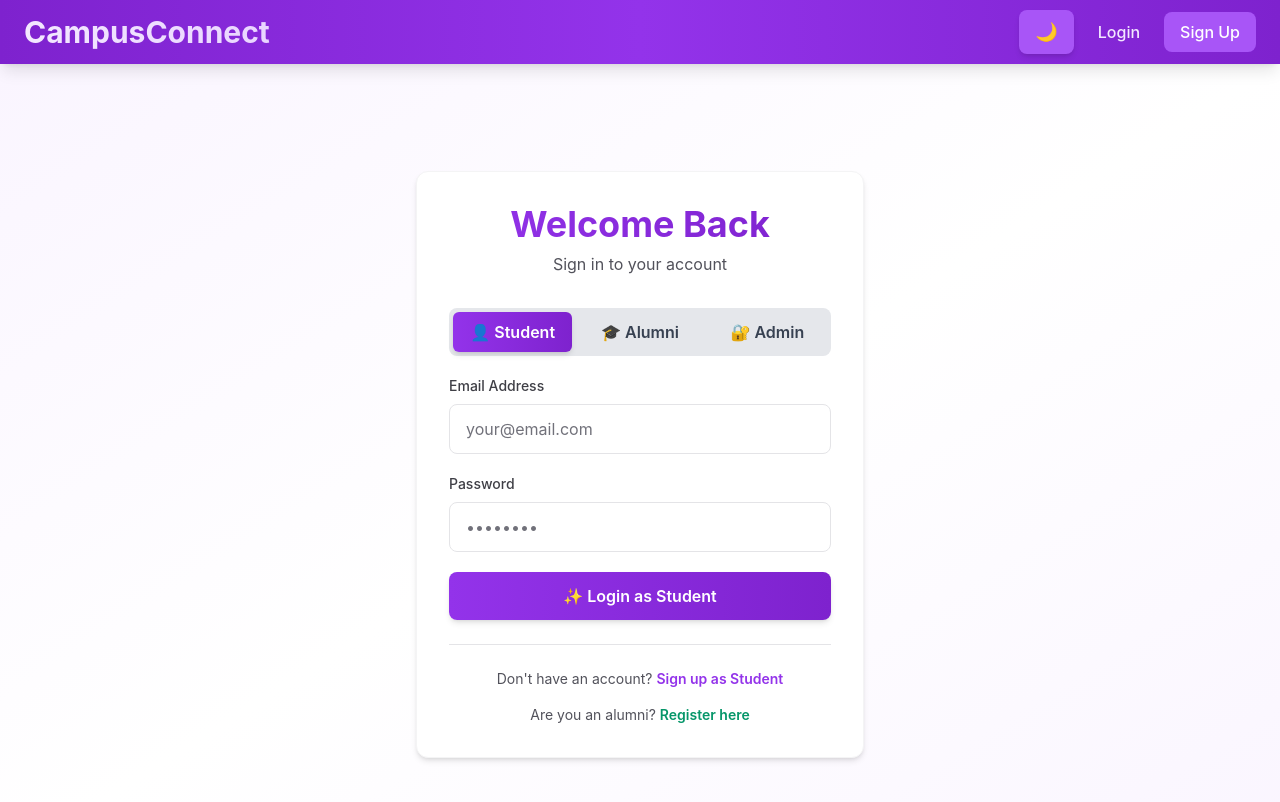
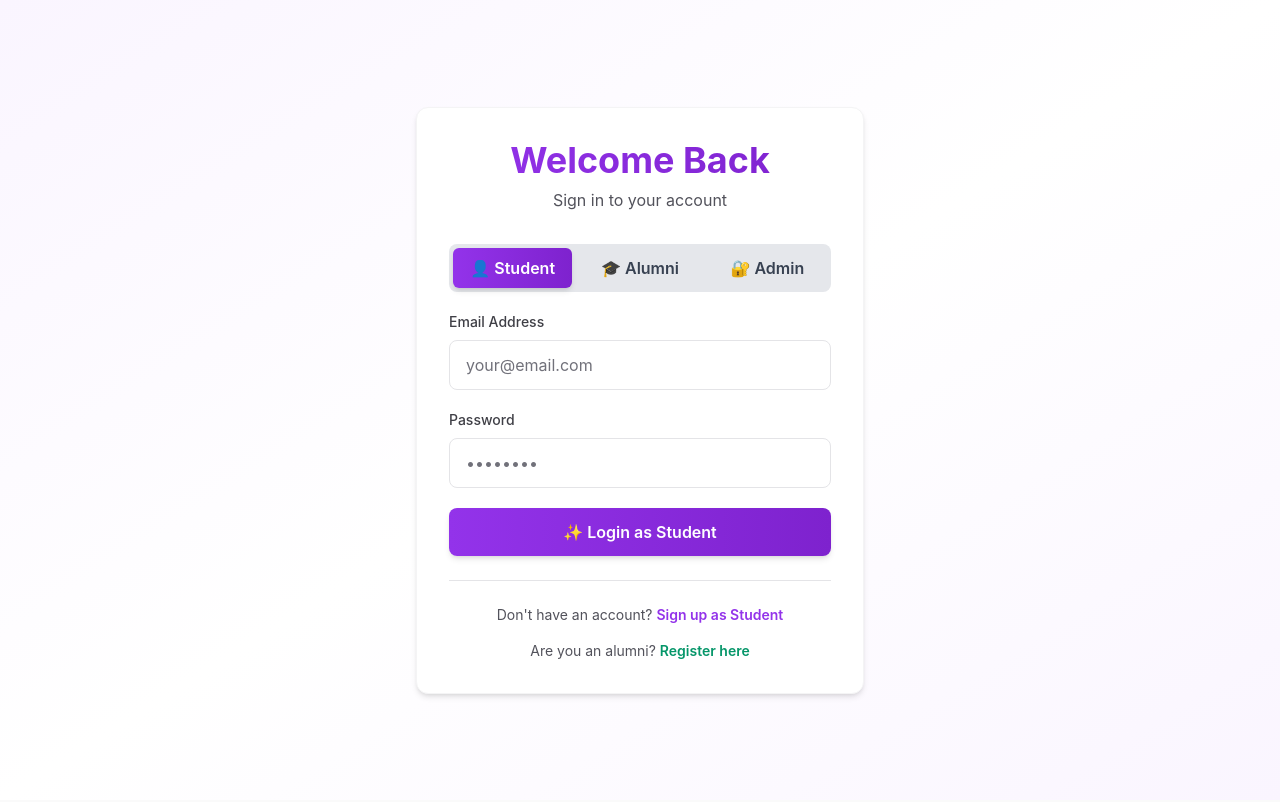
Before and after one commit to oxshbm/CampusConnect, a React (Vite) app in the folder frontend/: page /login in a window 1280 px wide. Shown: the top 802 px of the page. Built offline with nearby package versions, Linux system fonts and the light colour scheme.

Commit message:
refactoring

```diff
--- a/frontend/src/App.jsx
+++ b/frontend/src/App.jsx
@@ -1,6 +1,5 @@
 import { BrowserRouter, Routes, Route, Navigate } from 'react-router-dom';
 import { ThemeProvider } from './context/ThemeContext';
-import Navbar from './components/common/Navbar';
 import ProtectedRoute from './components/common/ProtectedRoute';
 import AdminRoute from './components/common/AdminRoute';
 import AlumniRoute from './components/common/AlumniRoute';
@@ -39,7 +38,6 @@ function App() {
   return (
     <ThemeProvider>
       <BrowserRouter>
-        <Navbar />
         <Routes>
           {/* Public routes */}
           <Route path="/login" element={<LoginPage />} />
```
